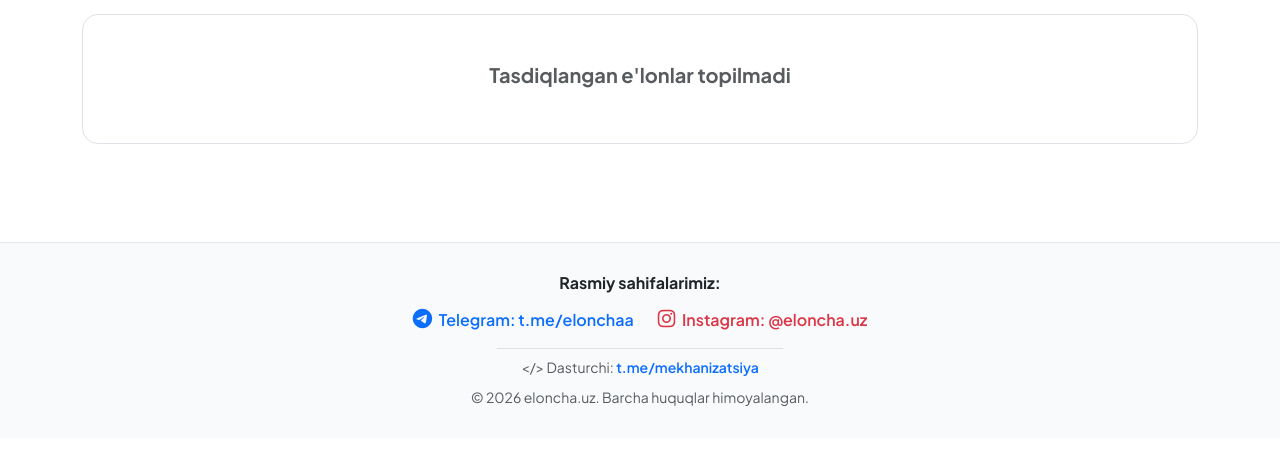
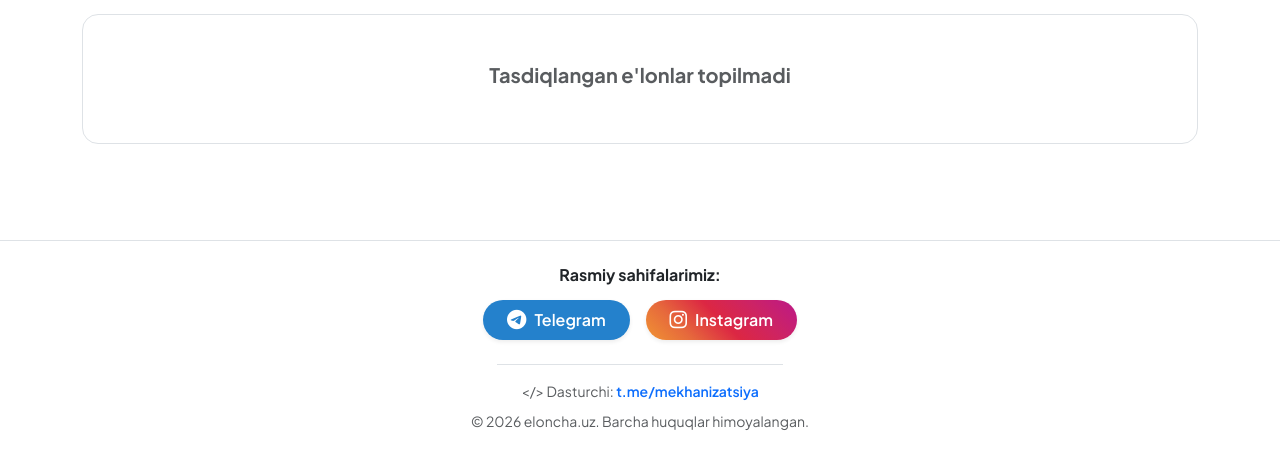
Before and after one commit to elonchauz-sudo/eloncha.uz, a Flask app: template templates/index.html in a window 1280 px wide. Shown: the part 461-917 px from the top of the page. Before the commit the page ends 868 px from the top, so only its background shows below. Run offline with Flask 3, Linux system fonts and the light colour scheme; the template is opened without the code that fills it, so the values that code supplies are empty.

Commit message:
Update index.html

```diff
--- a/templates/index.html
+++ b/templates/index.html
@@ -178,24 +178,24 @@
         </div>
     </div>
 
-    <!-- Footer: Rasmiy sahifalar va Dasturchi -->
-    <footer class="footer-custom">
+    <!-- Footer: Rasmiy sahifalar tugmalari va Dasturchi -->
+    <footer class="footer-custom py-4 bg-white border-top mt-5">
         <div class="container text-center">
             <h6 class="fw-bold text-dark mb-3">Rasmiy sahifalarimiz:</h6>
-            <div class="d-flex justify-content-center gap-4 flex-wrap mb-3">
-                <a href="https://t.me/elonchaa" target="_blank" class="text-decoration-none text-primary fw-semibold">
-                    <i class="fa-brands fa-telegram fs-5 me-1"></i> Telegram: t.me/elonchaa
+
+            <!-- Faqat ikonchali va tugma ko'rinishidagi havolalar -->
+            <div class="d-flex justify-content-center gap-3 flex-wrap mb-4">
+                <a href="https://t.me/elonchaa" target="_blank" class="btn btn-primary rounded-pill px-4 py-2 shadow-sm d-flex align-items-center gap-2 text-white fw-semibold" style="background-color: #2481cc; border: none;">
+                    <i class="fa-brands fa-telegram fs-5"></i> Telegram
                 </a>
-                <a href="https://instagram.com/eloncha.uz" target="_blank" class="text-decoration-none text-danger fw-semibold">
-                    <i class="fa-brands fa-instagram fs-5 me-1"></i> Instagram: @eloncha.uz
+                <a href="https://instagram.com/eloncha.uz" target="_blank" class="btn btn-danger rounded-pill px-4 py-2 shadow-sm d-flex align-items-center gap-2 text-white fw-semibold" style="background: linear-gradient(45deg, #f09433, #e6683c, #dc2743, #cc2366, #bc1888); border: none;">
+                    <i class="fa-brands fa-instagram fs-5"></i> Instagram
                 </a>
             </div>
-            <div class="text-muted small pt-2 border-top d-inline-block px-4">
+
+            <div class="text-muted small pt-3 border-top d-inline-block px-4">
                 &lt;/&gt; Dasturchi: <a href="https://t.me/mekhanizatsiya" target="_blank" class="text-primary text-decoration-none fw-semibold">t.me/mekhanizatsiya</a>
             </div>
             <p class="text-muted small mt-2 mb-0">&copy; 2026 eloncha.uz. Barcha huquqlar himoyalangan.</p>
         </div>
     </footer>
-
-</body>
-</html>
```
